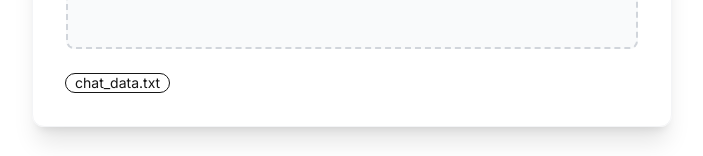
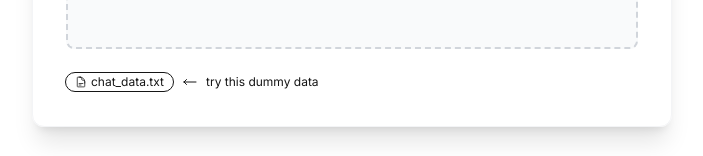
Before and after one commit to dzakyputra/whatsapp-analyzer, a Next.js app: page / in a window 1280 px wide. Shown: the part 554-710 px from the top of the page, without its empty margins (288-991 px from the left). Built offline with nearby package versions, Linux system fonts and the light colour scheme.

Commit message:
change icon

```diff
--- a/src/app/page.tsx
+++ b/src/app/page.tsx
@@ -723,18 +723,31 @@ export default function Home() {
         <ul>
           {draggableFiles.map((file, index) => (
 
-            <div className="tooltip tooltip-right mt-5" data-tip="try this dummy data, drag me to the box" key={index}>
+
+            <div className="flex items-center mt-5" key={index}>
+              <div className="tooltip tooltip-bottom" data-tip="click to download, or drag it directly to the box" key={index}>
                 <a href={file.downloadUrl} download key={index}>
+
+
                   <li
                     key={index}
                     draggable
                     onDragStart={(e) => e.dataTransfer.setData('text/plain', file.url)}
-                  className="badge badge-outline"
+                    className="badge badge-outline text-xs"
 
                   >
-                  chat_data.txt
+                    <svg xmlns="http://www.w3.org/2000/svg" fill="none" viewBox="0 0 24 24" stroke-width="1.5" stroke="currentColor" className="size-3 mr-1">
+  <path stroke-linecap="round" stroke-linejoin="round" d="M19.5 14.25v-2.625a3.375 3.375 0 0 0-3.375-3.375h-1.5A1.125 1.125 0 0 1 13.5 7.125v-1.5a3.375 3.375 0 0 0-3.375-3.375H8.25m0 12.75h7.5m-7.5 3H12M10.5 2.25H5.625c-.621 0-1.125.504-1.125 1.125v17.25c0 .621.504 1.125 1.125 1.125h12.75c.621 0 1.125-.504 1.125-1.125V11.25a9 9 0 0 0-9-9Z" />
+</svg>chat_data.txt
                   </li>
                 </a>
+              </div>
+
+              <svg xmlns="http://www.w3.org/2000/svg" fill="none" viewBox="0 0 24 24" stroke-width="1.5" stroke="currentColor" className="size-4 ml-2">
+                <path stroke-linecap="round" stroke-linejoin="round" d="M6.75 15.75 3 12m0 0 3.75-3.75M3 12h18" />
+              </svg>
+
+              <p className="text-xs ml-2"> try this dummy data</p>
             </div>
 
 
```
Lines whose indentation alone changed are shown as unchanged.
